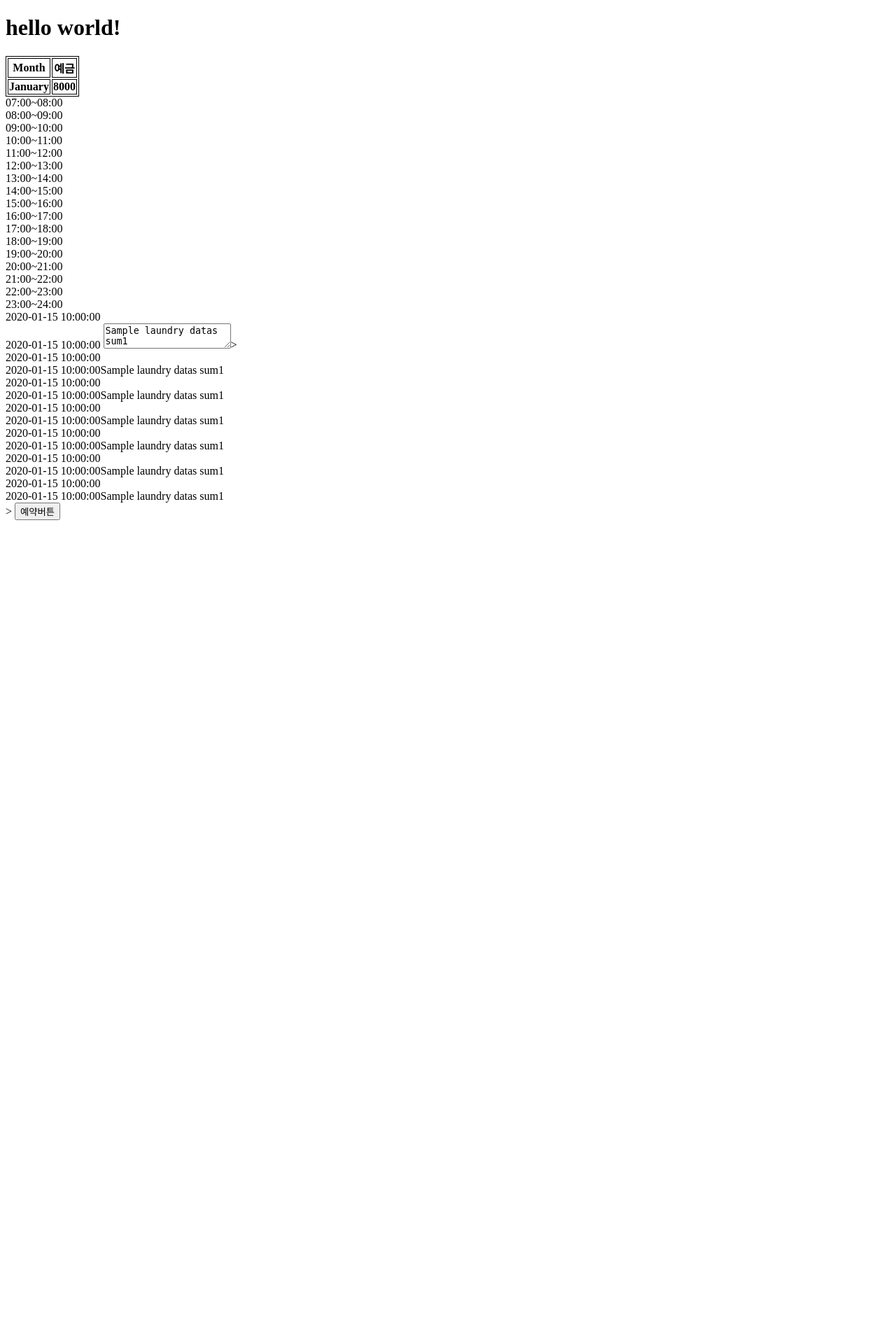
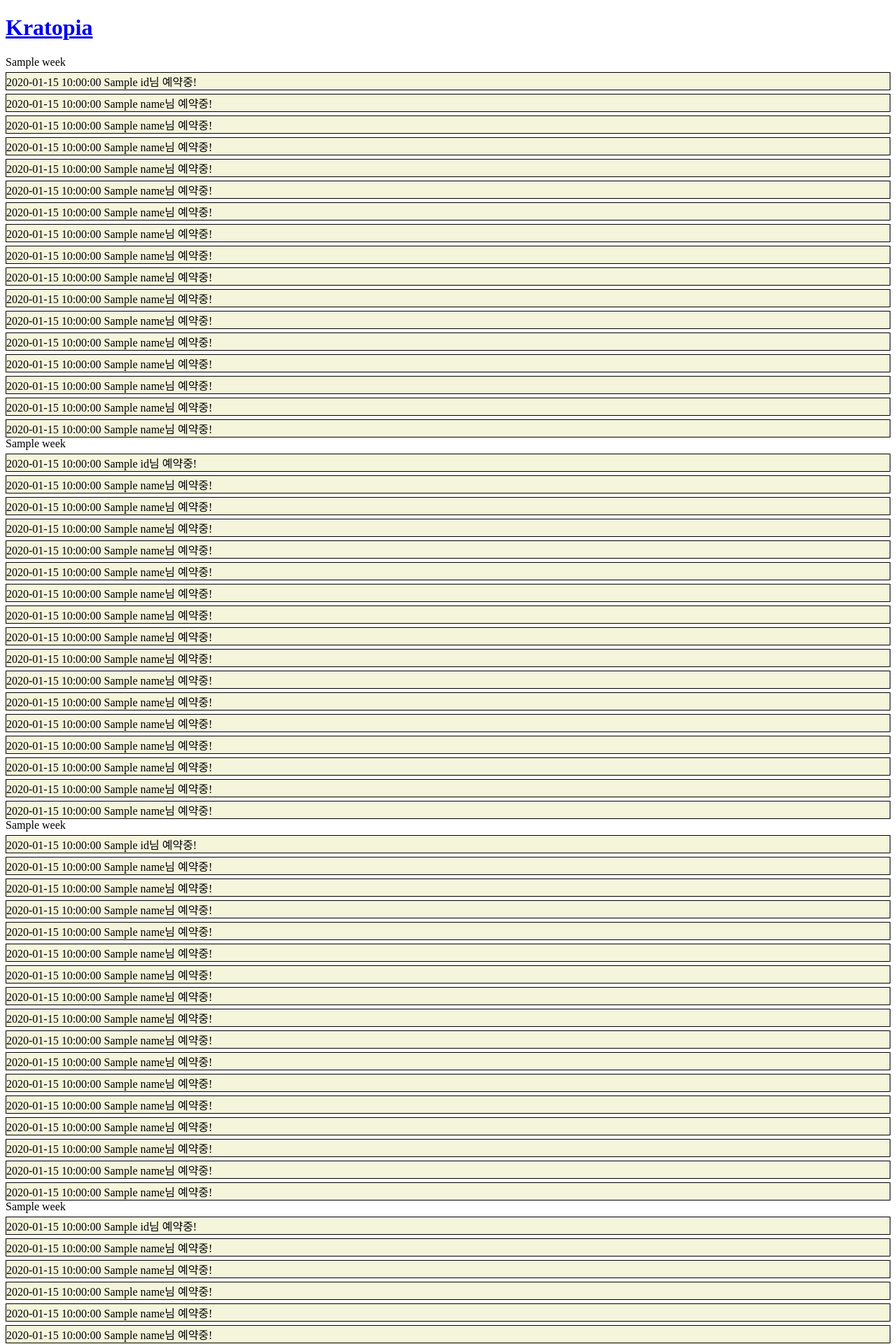
Before and after one commit to cityzenKIM/jungle-first-project, a Flask app: template templates/index.html in a window 1280 px wide. Shown: the top 1920 px of the page at 70% size. Before the commit the page ends 743 px from the top, so only its background shows below. Run offline with Flask 2, Linux system fonts and the light colour scheme; the template is opened without the code that fills it: most values are stand-ins (such as "Sample title", 1, 10 or a date in 2020); lists and menus that the app fills with data are empty.

Commit message:
listpage

```diff
--- a/app.py
+++ b/app.py
@@ -16,10 +16,15 @@
 @app.route('/')
 def listPage():
     token_receive = request.cookies.get('mytoken')
+    reservations = []
+    week = ['월', '화', '수', '목', '금', '토', '일']
     try:
         payload = jwt.decode(token_receive, SECRET_KEY, algorithms=['HS256'])
         user_info = dblaundry.users.find_one({'id':payload['id']})
-        return render_template('index.html', user_name = user_info['name'], user_id = user_info['userID'])
+        for i in range(0, 7):
+            reservation = list(dblaundry.reservations.find({'date':i}, {'_id':False}))
+            reservations.append(reservation)
+        return render_template('index.html', week = week, reservations = reservations, user_name = user_info['name'], user_id = user_info['userID'])
     except jwt.ExpiredSignatureError:
         return redirect('loginpage')
     except jwt.exceptions.DecodeError:
@@ -60,7 +65,7 @@
     if result is not None:
         payload = {
             'id':id_receive,
-            'exp':datetime.utcnow() + timedelta(seconds=10)
+            'exp':datetime.utcnow() + timedelta(hours=1)
         }
         print(payload)
         token = jwt.encode(payload, SECRET_KEY, algorithm='HS256')
--- a/templates/index.html
+++ b/templates/index.html
@@ -5,149 +5,48 @@
     <meta charset="UTF-8">
     <meta http-equiv="X-UA-Compatible" content="IE=edge">
     <meta name="viewport" content="width=device-width, initial-scale=1.0">
-
     <title>Kratopia</title>
     <script src="https://code.jquery.com/jquery-3.6.1.min.js"
-            integrity="sha256-o88AwQnZB+VDvE9tvIXrMQaPlFFSUTR+nldQm1LuPXQ=" crossorigin="anonymous"></script>
-
+        integrity="sha256-o88AwQnZB+VDvE9tvIXrMQaPlFFSUTR+nldQm1LuPXQ=" crossorigin="anonymous"></script>
+    <style>
+        .card {
+            background-color: beige;
+            margin-top: 5px;
+            border: 1px solid #000;
+        }
+    </style>
     <script>
-        // $(document).ready(function() {
-        //     showReservation();
-        // });
-
-
-        function consolelog(logcontent){
-            console.log(logcontent);
+        function reservation(){
+            alert('예약')
         }
     </script>
-    <style>
+</head>
 
-        table,
-
-        th,
-
-        td {
-
-          border: 1px solid #000;
-
-        }
-
-      </style>
-
-
-</head>
-<title>Kratopia 메인</title>
 <body>
-    <h1>hello world!</h1>
-    <table>
-        <tr>
-            <th onclick="consolelog()" >Month</th> <th>예금</th>
-        </tr>
-        <tr>
-            <th>January</th> <th>8000</th>
-        </tr>
-    </table>
-<div>
-    <div>
-        <div>07:00~08:00</div>
-        <div>08:00~09:00</div>
-        <div>09:00~10:00</div>
-        <div>10:00~11:00</div>
-        <div>11:00~12:00</div>
-        <div>12:00~13:00</div>
-        <div>13:00~14:00</div>
-        <div>14:00~15:00</div>
-        <div>15:00~16:00</div>
-        <div>16:00~17:00</div>
-        <div>17:00~18:00</div>
-        <div>18:00~19:00</div>
-        <div>19:00~20:00</div>
-        <div>20:00~21:00</div>
-        <div>21:00~22:00</div>
-        <div>22:00~23:00</div>
-        <div>23:00~24:00</div>
-    </div>
+    <a href="/">
+        <h1>Kratopia</h1>
+    </a>
 
     <div>
-        <div>
-        {% for laundrydata in laundryDatas_sum[0] %}
-            <div id = "{{laundrydata.time}}{{laundrydata.date}}">
-                {{laundrydata.time}}
-                <div>{{laundrydata.date}}
-                    <textarea>{{laundrydata.name}}{{laundrydata.userid}}</textarea>></div>
+        {% for date in range(7) %}
+        <div class="week">
+            <span>{{week[date]}}</span>
+            {% for time in range(17) %}
+            <div class="card" onclick="reservation()">
+                <span id="time">{{reservations[date][time].time}}</span>
+                <input id="date" type="hidden" value={{reservations[date][time].date}}>
+                <input id="userID" type="hidden" value={{reservations[date][time].userID}}>
+                <input id="name" type="hidden" value={{reservations[date][time].name}}>
+                {% if reservations[date][time].name == False %}
+                <span>예약 가능!</span>
+                {% else %}
+                <span>{{reservations[date][time].name}}님 예약중!</span>
+                {% endif %}
             </div>
-        {% endfor%}
+            {% endfor %}
         </div>
+        {% endfor %}
     </div>
-
-    <div>
-        <div>
-        {% for laundrydata in laundryDatas_sum[1] %}
-            <div id = "{{laundrydata.time}}{{laundrydata.date}}">
-                {{laundrydata.time}}
-                <div>{{laundrydata.date}}{{laundrydata.name}}{{laundrydata.userid}}</div>
-            </div>
-        {% endfor%}
-        </div>
-    </div>
-
-    <div>
-        <div>
-        {% for laundrydata in laundryDatas_sum[2] %}
-            <div id = "{{laundrydata.time}}{{laundrydata.date}}">
-                {{laundrydata.time}}
-                <div>{{laundrydata.date}}{{laundrydata.name}}{{laundrydata.userid}}</div>
-            </div>
-        {% endfor%}
-        </div>
-    </div>
-
-    <div>
-        <div>
-        {% for laundrydata in laundryDatas_sum[3] %}
-            <div id = "{{laundrydata.time}}{{laundrydata.date}}">
-                {{laundrydata.time}}
-                <div>{{laundrydata.date}}{{laundrydata.name}}{{laundrydata.userid}}</div>
-            </div>
-        {% endfor%}
-        </div>
-    </div>
-
-    <div>
-        <div>
-        {% for laundrydata in laundryDatas_sum[4] %}
-            <div id = "{{laundrydata.time}}{{laundrydata.date}}">
-                {{laundrydata.time}}
-                <div>{{laundrydata.date}}{{laundrydata.name}}{{laundrydata.userid}}</div>
-            </div>
-        {% endfor%}
-        </div>
-    </div>
-
-    <div>
-        <div>
-        {% for laundrydata in laundryDatas_sum[5] %}
-            <div id = "{{laundrydata.time}}{{laundrydata.date}}">
-                {{laundrydata.time}}
-                <div>{{laundrydata.date}}{{laundrydata.name}}{{laundrydata.userid}}</div>
-            </div>
-        {% endfor%}
-        </div>
-    </div>
-
-    <div>
-        <div>
-        {% for laundrydata in laundryDatas_sum[6] %}
-            <div id = "{{laundrydata.time}}{{laundrydata.date}}">
-                {{laundrydata.time}}
-                <div>{{laundrydata.date}}{{laundrydata.name}}{{laundrydata.userid}}</div>
-            </div>
-        {% endfor%}
-        </div>
-    </div>
-</div>>
-
-    <button onclick="console.log('되냐..?')">예약버튼</button>
 </body>
 
 </html>
```
